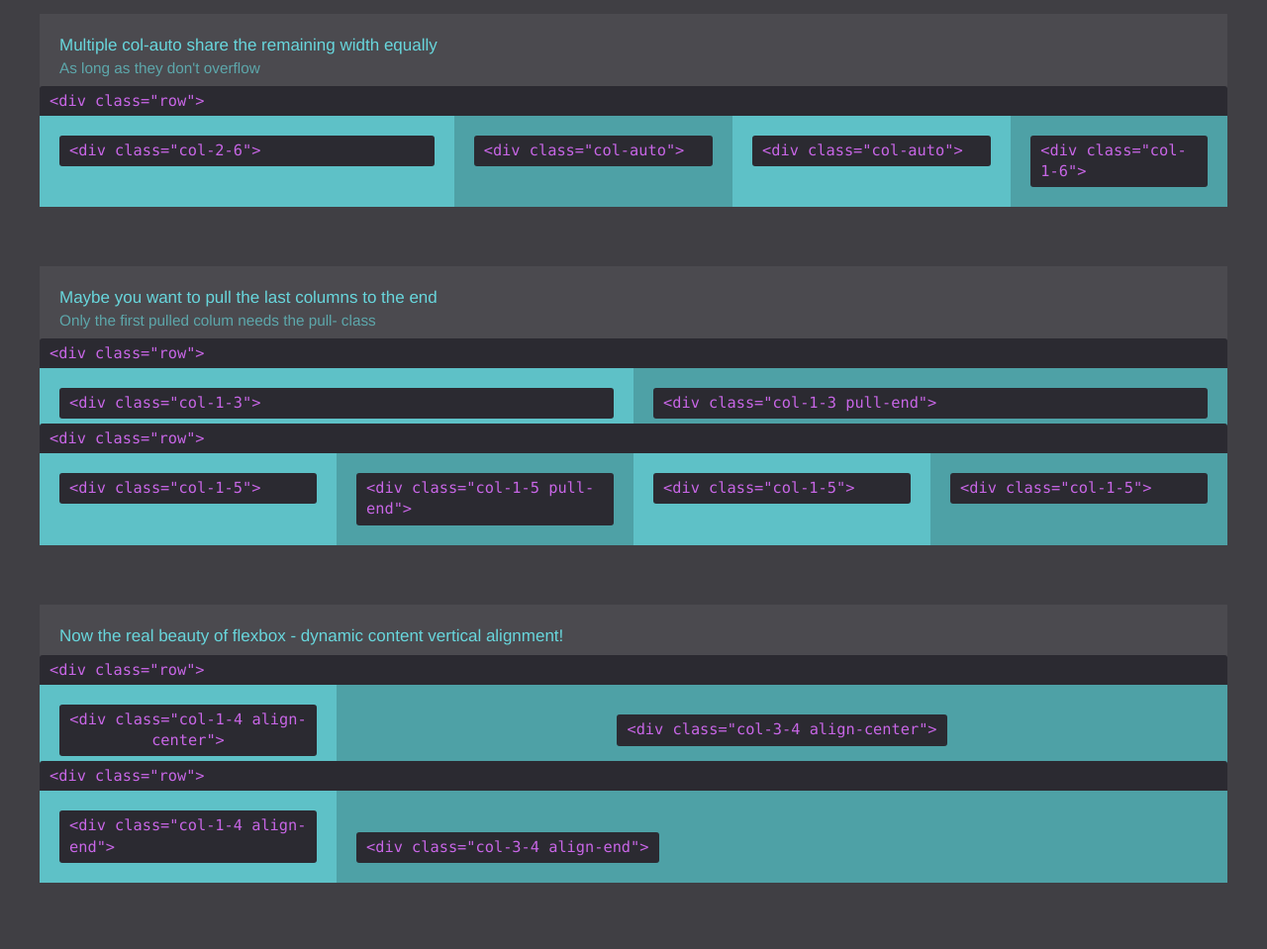
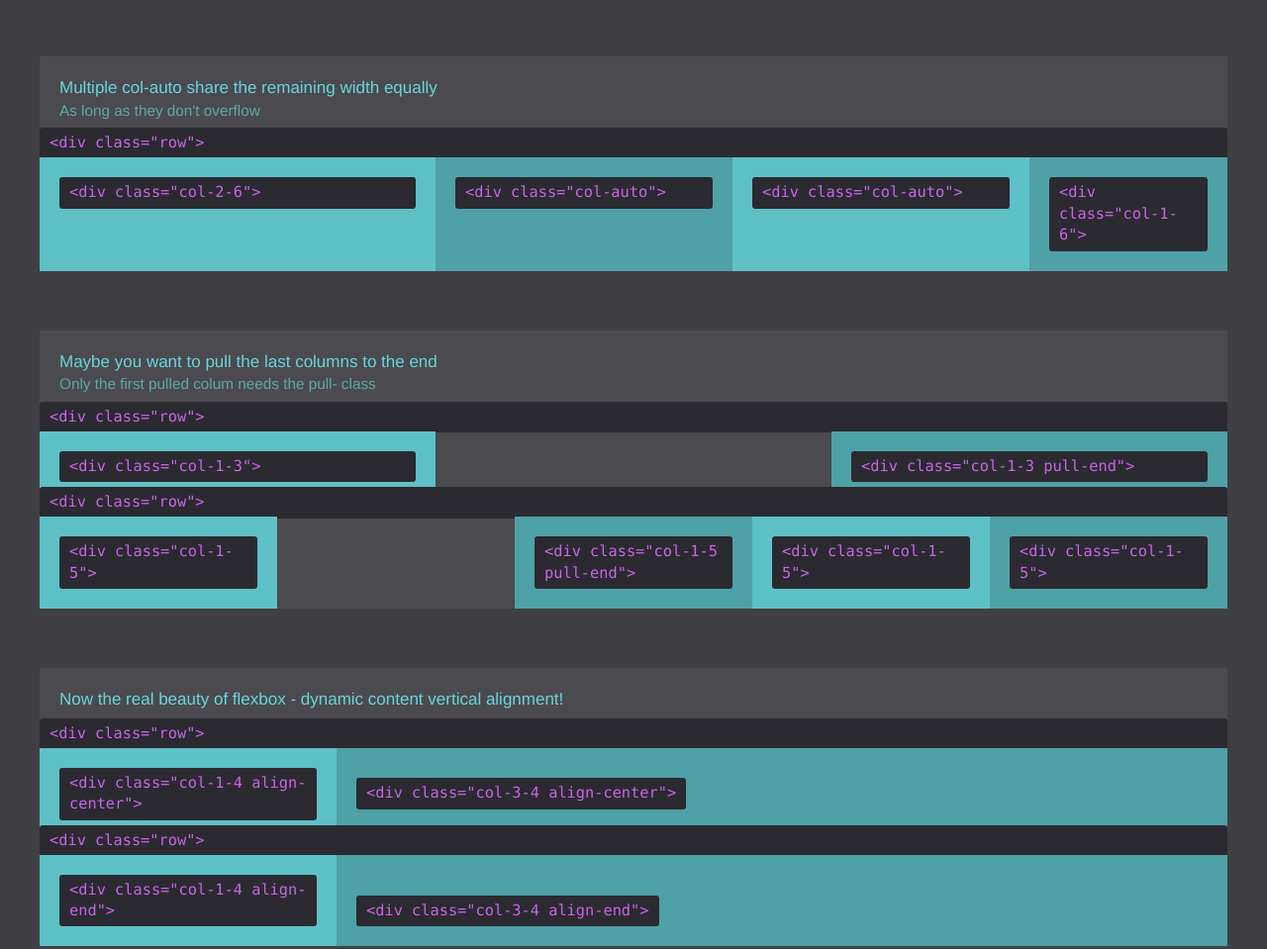
Before and after one commit to mike-shtil/grx, a website: page demo/index.html in a window 1280 px wide. Shown: the part 1828-2787 px from the top of the page at 99% size. Before the commit the page ends 2728 px from the top, so only its background shows below. Drawn offline with nearby package versions, Linux system fonts and the light colour scheme; files that its build step writes are made by us from their sources.

Commit message:
minor logic improvements; bumped version to 2.1.0

```diff
--- a/package.json
+++ b/package.json
@@ -1,6 +1,6 @@
 {
   "name": "grx",
-  "version": "2.0.5",
+  "version": "2.1.0",
   "description": "Own your layout with a friendly flex-based grid",
   "main": "gulpfile.js",
   "dependencies": {},
--- a/src/grx.scss
+++ b/src/grx.scss
@@ -31,7 +31,7 @@ $py_breakpoints: ( sm: 768px, md: 992px, lg: 1200px ); //breakpoints for media q
     @each $name, $value in $py_gutters {
         &[class*=gutter-#{$name}] {
             margin: -$value/2;
-            > * {
+            > [class*=#{$py_col-prefix}] {
                 padding: $value/2;
             }
         }
@@ -43,8 +43,8 @@ $py_breakpoints: ( sm: 768px, md: 992px, lg: 1200px ); //breakpoints for media q
 ////////
 
 [class*=#{$py_row-prefix}] > [class*=#{$py_col-prefix}] {
-    flex-grow: 1;
-    flex-shrink: 1;
+    // flex-grow: 0;
+    // flex-shrink: 1;
     box-sizing: border-box;
 }
 //default (null) breakpoint
@@ -130,7 +130,8 @@ $py_breakpoints: ( sm: 768px, md: 992px, lg: 1200px ); //breakpoints for media q
         align-items: stretch;
     }
     //align and justify
-    &[class*=center] {
+    &[class^=center], &[class*=' center'] {
+      //more speciifc tag, prevents also selecting align-center or justify-center
         @extend %justify-center;
         @extend %align-center;
     }
```
Also changed, not shown: 1 other file.
